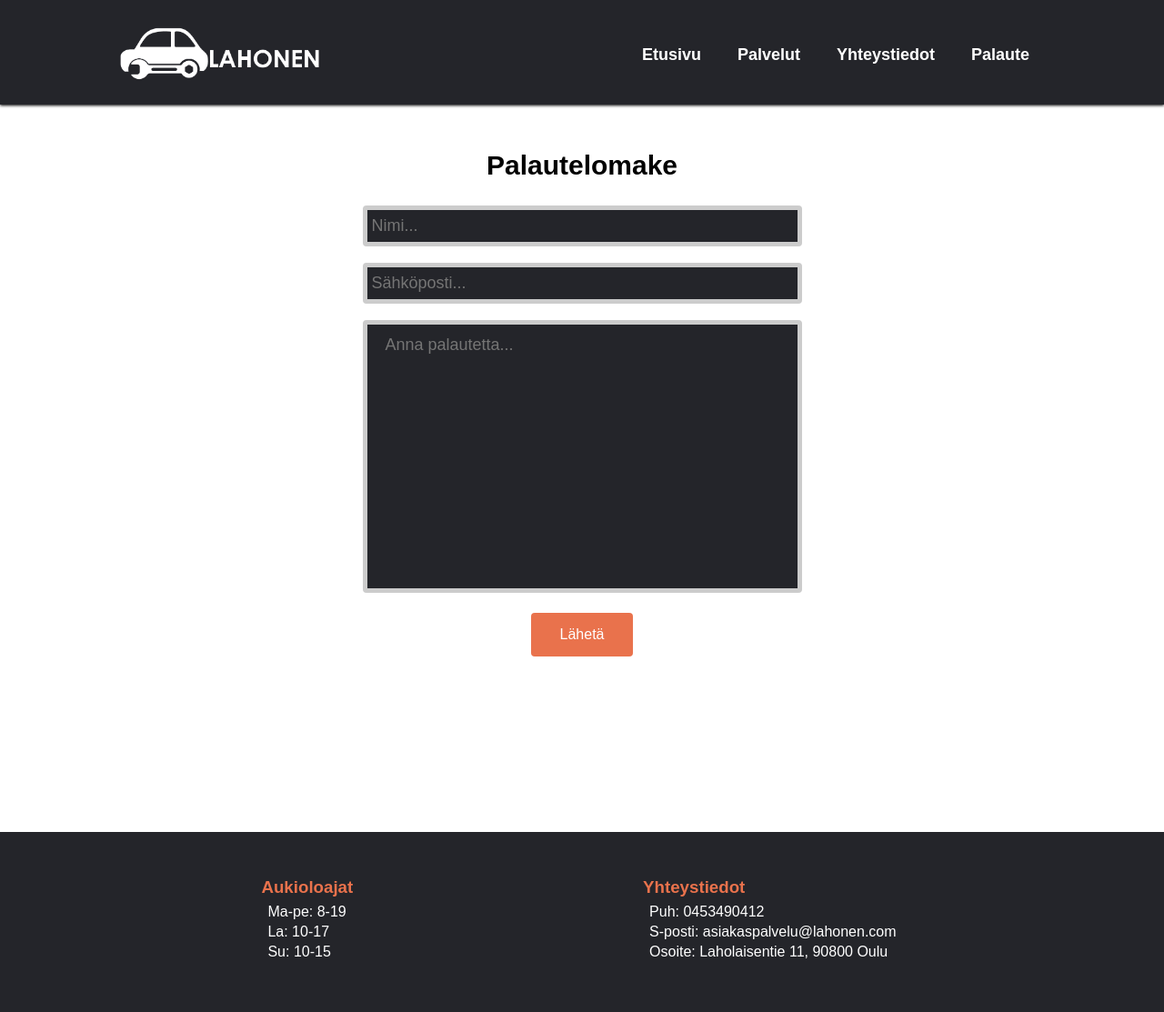
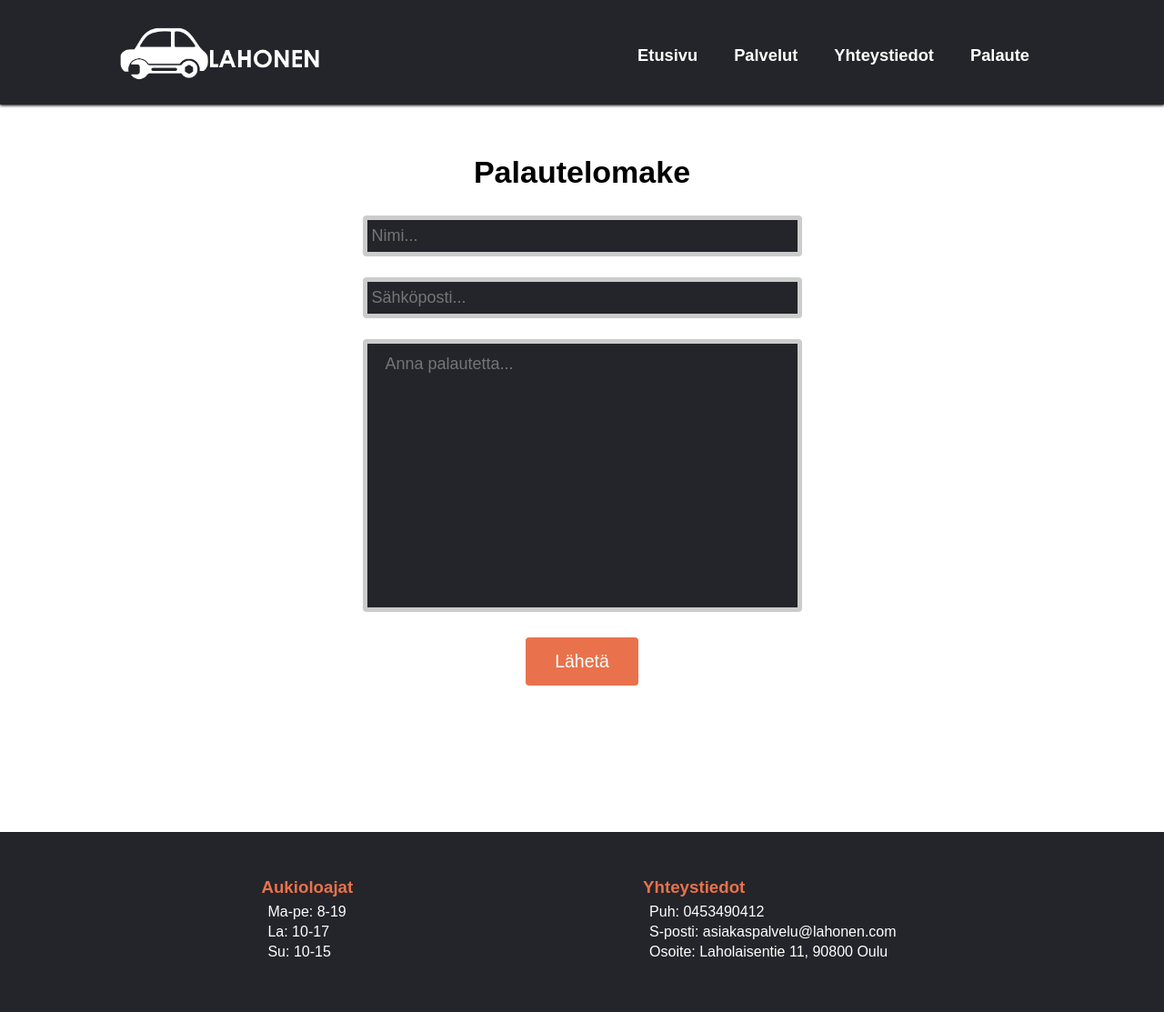
Before and after one commit to KaritaLaine/Autokorjaamo, a Django app: page /palautelomake/ in a window 1280 px wide. Shown: the whole page at 91% size. Run offline with Django 3.2, Linux system fonts and the light colour scheme.

Commit message:
fonttikokojen korjailu
yritin tehdä niistä yhteneväisen, ettei fonttikoko vaihdu kokoajan

```diff
--- a/autokorjaamo/base/static/base.css
+++ b/autokorjaamo/base/static/base.css
@@ -42,7 +42,7 @@
   .nav-links {
     list-style: none;
     display: flex;
-    font-size: 18px;
+    font-size: 18.3px;
     transition: 0.5s;
   }
 
@@ -78,6 +78,7 @@
     margin: auto;
     padding-top: 5px;
     font-family: "Montserrat", sans-serif;
+    font-size: 19.5px;
     min-height: 100vh;
 }
 
@@ -248,6 +249,11 @@ footer li {
 
 }
 
+.palvelut h2 {
+  margin-top: 27px;
+  font-size: 33px;
+}
+
 /* PALAUTELOMAKE-SIVU */
 
 .keskita {
@@ -272,19 +278,20 @@ footer li {
   font-size: 16px;
   cursor: pointer;
   margin-bottom: 20px;
+  font-size: 19.5px;
 }
 
 .palaute_painike:hover {
-  transition: 0.3s;
+  transition: 0.5s;
   background-color: #b85232;
   color: white;
 }
 
 #palauteotsikko {
   font-family: "Montserrat", sans-serif;
-  font-size: 30px;
-  margin-top: 25px;
-  margin-bottom: 7px;
+  font-size: 34px;
+  margin-top: 30px;
+  margin-bottom: 8px;
 }
 
 .palaute_nimi {
```
